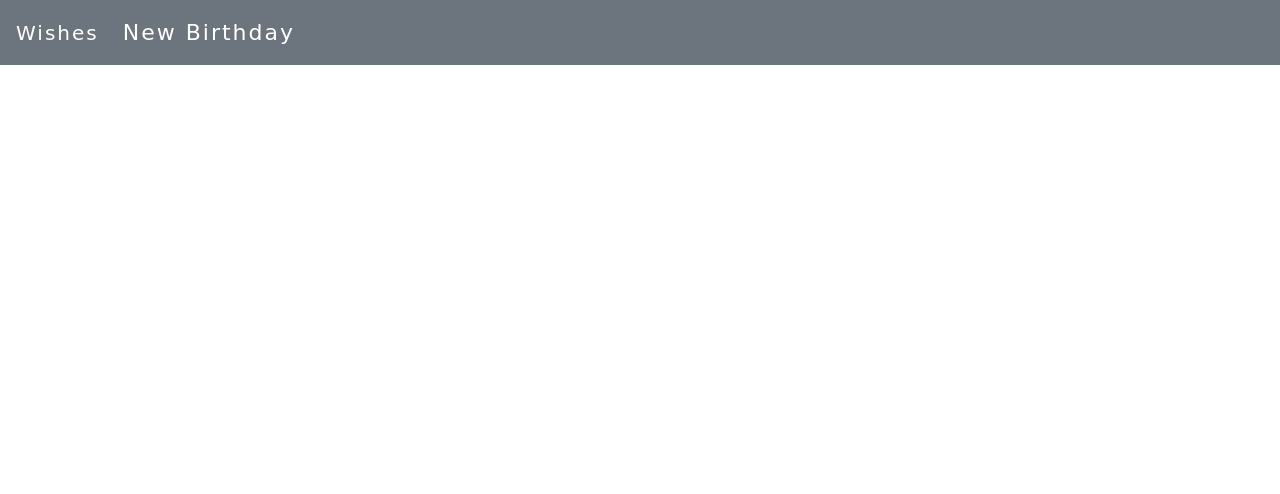
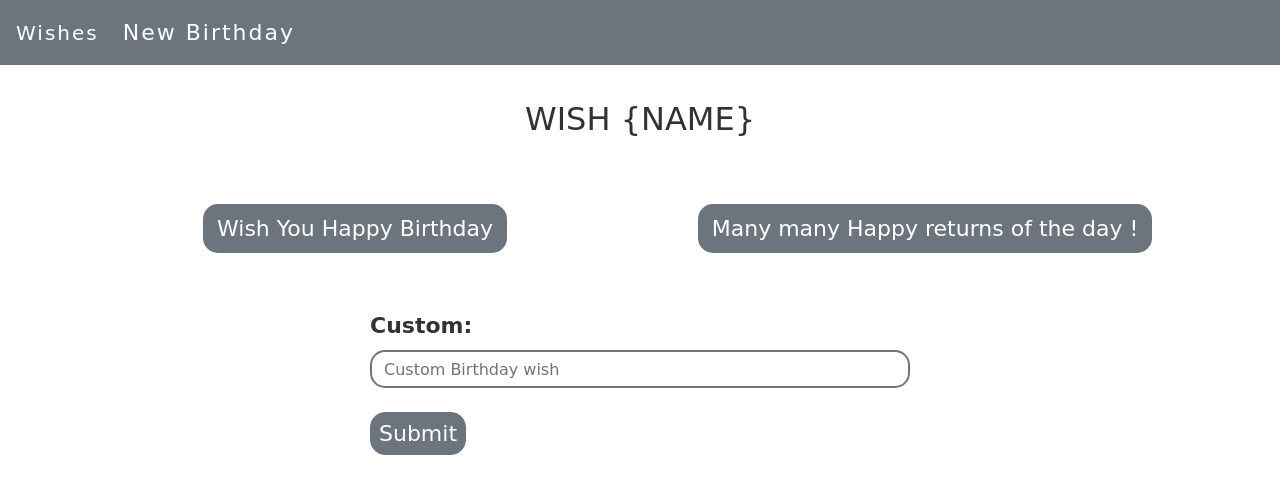
Before and after one commit to amjedsaleel/birthday-wishes, a plain HTML site: page wish.html in a window 1280 px wide. Drawn offline with nearby package versions, Linux system fonts and the light colour scheme; a web font is replaced by a local one.

Commit message:
wish paged seted

```diff
--- a/css/style.css
+++ b/css/style.css
@@ -8,8 +8,8 @@ html {
   padding: 0;
 }
 
-header {
-  z-index: 3;
+header #nav-bar {
+  z-index: 1;
 }
 
 header a {
@@ -23,14 +23,49 @@ header a {
 }
 
 /* dob register page */
-
 .dob-register-section {
   padding-top: 200px;
 }
 
-form {
-  /* width: 40em; */
+.dob-register-section form {
   border-radius: 8px;
   background-color: #f8f9fa;
   border: solid 2px #6c757d;
 }
+
+/* wish page */
+.wish-page {
+  padding-top: 100px;
+}
+
+.wish-page #wishes-row {
+  padding-top: 50px;
+}
+
+.wish-page .birthday-guy {
+  color: #363131;
+}
+
+.wish-page .wishes-button {
+  border-radius: 15px;
+  border: solid 2px #6c757d;
+  font-size: 22px;
+}
+
+.wish-page label {
+  font-size: 22px;
+  font-weight: bold;
+  color: #363131;
+}
+
+.wish-page #custom-wish {
+  color: #ffffff;
+  border-radius: 15px;
+  border: solid 2px #6c757d;
+
+}
+
+.wish-page #submit-btn {
+  font-size: 22px;
+  border-radius: 15px;
+}
--- a/wish.html
+++ b/wish.html
@@ -1,24 +1,27 @@
 <!doctype html>
 <html lang="en">
+
 <head>
   <!-- Required meta tags -->
   <meta charset="utf-8">
   <meta name="viewport" content="width=device-width, initial-scale=1, shrink-to-fit=no">
 
   <!-- Bootstrap CSS -->
-    <link rel="stylesheet" href="https://stackpath.bootstrapcdn.com/bootstrap/4.5.2/css/bootstrap.min.css" integrity="sha384-JcKb8q3iqJ61gNV9KGb8thSsNjpSL0n8PARn9HuZOnIxN0hoP+VmmDGMN5t9UJ0Z" crossorigin="anonymous">
+  <link rel="stylesheet" href="https://stackpath.bootstrapcdn.com/bootstrap/4.5.2/css/bootstrap.min.css"
+    integrity="sha384-JcKb8q3iqJ61gNV9KGb8thSsNjpSL0n8PARn9HuZOnIxN0hoP+VmmDGMN5t9UJ0Z" crossorigin="anonymous">
   <link rel="stylesheet" href="./css/style.css">
   <link href="https://fonts.googleapis.com/css2?family=Sansita+Swashed:wght@400;500;600&display=swap" rel="stylesheet">
   <title>Wishes</title>
 </head>
+
 <body>
 
   <!-- header section -->
   <header>
-      <div class="container-fluid position-fixed">
+    <div class="container-fluid position-fixed" id="nav-bar">
       <div class="row">
         <nav class="navbar navbar-expand-lg navbar-light bg-secondary w-100">
-            <a class="navbar-brand" href="#">Wishes</a>
+          <a class="navbar-brand" href="./index.html">Wishes</a>
           <button class="navbar-toggler" type="button" data-toggle="collapse" data-target="#navbarTogglerDemo02"
             aria-controls="navbarTogglerDemo02" aria-expanded="false" aria-label="Toggle navigation">
             <span class="navbar-toggler-icon"></span>
@@ -26,11 +29,8 @@
 
           <div class="collapse navbar-collapse" id="navbarTogglerDemo02">
             <ul class="navbar-nav mr-auto mt-2 mt-lg-0">
-                <!-- <li class="nav-item active">
-                  <a class="nav-link" href="#">Wishes <span class="sr-only">(current)</span></a>
-                </li> -->
               <li class="nav-item active">
-                  <a class="nav-link" href="#">New Birthday</a>
+                <a class="nav-link" href="./new-birthday.html ">New Birthday</a>
             </ul>
           </div>
         </nav>
@@ -38,13 +38,59 @@
     </div>
   </header>
 
+  <!-- birthday wishes section -->
+  <section class="wish-page">
+    <div class="container">
+      <div class="row">
+        <div class="col-12 col-lg-12 d-flex justify-content-center">
+          <h2 class="birthday-guy">WISH {NAME}</h2>
+        </div>
+      </div>
+      <!-- default birthday wishes -->
+      <div class="row" id="wishes-row">
+        <div class="col-12 col-lg-6 d-flex justify-content-center">
+          <button class="btn btn-secondary wishes-button mt-2" value="Wish You Happy Birthday">
+            Wish You Happy Birthday
+          </button>
+        </div>
+        <div class="col-12 col-lg-6 d-flex justify-content-center">
+          <button class="btn btn-secondary wishes-button mt-2" value="Many many Happy returns of th dat !">
+            Many many Happy returns of the day !
+          </button>
+        </div>
+      </div>
+    </div>
+    <!-- custom birthday wishes -->
+    <div class="container mt-5">
+      <div class="row d-flex justify-content-center pt-2">
+        <div class="col-12 col-lg-6">
+          <form>
+            <div class="form-group">
+              <label for="exampleInputEmail1">Custom:</label>
+              <input type="email" class="form-control" id="custom-wish" aria-describedby="emailHelp"
+                placeholder="Custom Birthday wish">
+            </div>
+            <button type="submit" class="btn btn-sm btn-secondary mt-2 mb-2" id="submit-btn">Submit</button>
+          </form>
+        </div>
+      </div>
+    </div>
+  </section>
+
 
 
   <!-- Optional JavaScript -->
   <!-- jQuery first, then Popper.js, then Bootstrap JS -->
-    <script src="https://code.jquery.com/jquery-3.5.1.slim.min.js" integrity="sha384-DfXdz2htPH0lsSSs5nCTpuj/zy4C+OGpamoFVy38MVBnE+IbbVYUew+OrCXaRkfj" crossorigin="anonymous"></script>
-    <script src="https://cdn.jsdelivr.net/npm/popper.js@1.16.1/dist/umd/popper.min.js" integrity="sha384-9/reFTGAW83EW2RDu2S0VKaIzap3H66lZH81PoYlFhbGU+6BZp6G7niu735Sk7lN" crossorigin="anonymous"></script>
-    <script src="https://stackpath.bootstrapcdn.com/bootstrap/4.5.2/js/bootstrap.min.js" integrity="sha384-B4gt1jrGC7Jh4AgTPSdUtOBvfO8shuf57BaghqFfPlYxofvL8/KUEfYiJOMMV+rV" crossorigin="anonymous"></script>
+  <script src="https://code.jquery.com/jquery-3.5.1.slim.min.js"
+    integrity="sha384-DfXdz2htPH0lsSSs5nCTpuj/zy4C+OGpamoFVy38MVBnE+IbbVYUew+OrCXaRkfj"
+    crossorigin="anonymous"></script>
+  <script src="https://cdn.jsdelivr.net/npm/popper.js@1.16.1/dist/umd/popper.min.js"
+    integrity="sha384-9/reFTGAW83EW2RDu2S0VKaIzap3H66lZH81PoYlFhbGU+6BZp6G7niu735Sk7lN"
+    crossorigin="anonymous"></script>
+  <script src="https://stackpath.bootstrapcdn.com/bootstrap/4.5.2/js/bootstrap.min.js"
+    integrity="sha384-B4gt1jrGC7Jh4AgTPSdUtOBvfO8shuf57BaghqFfPlYxofvL8/KUEfYiJOMMV+rV"
+    crossorigin="anonymous"></script>
   <script src="./js/script.js"></script>
 </body>
+
 </html>
```
Lines whose indentation alone changed are shown as unchanged.
